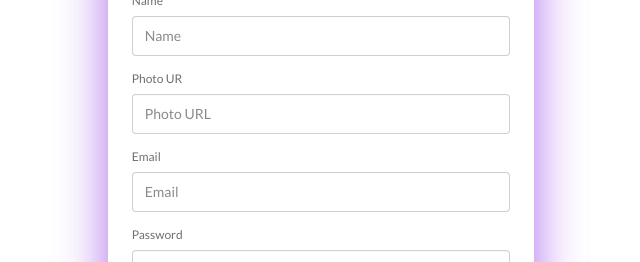
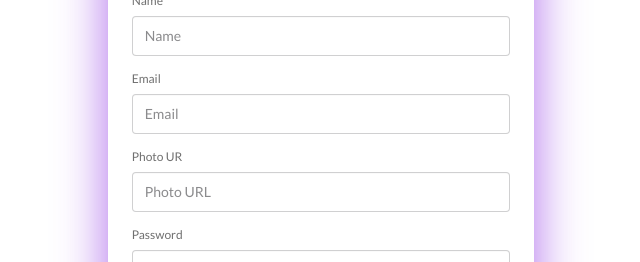
Before and after one commit to samin710/Recipe-Book-Client, a React (Vite) app: page /signUp in a window 1280 px wide. Shown: the part 201-463 px from the top of the page, without its empty margins (319-959 px from the left). Built offline with nearby package versions, Linux system fonts and the light colour scheme; no server answers.

Commit message:
signup page design done

```diff
--- a/src/pages/SignUp.jsx
+++ b/src/pages/SignUp.jsx
@@ -11,7 +11,7 @@ const SignUp = () => {
   const navigate = useNavigate();
 
   useEffect(() => {
-    document.title = "Recipe Book App | SignUp";
+    document.title = "Recipe Book App | signUp";
   }, []);
 
   const from = location.state?.from || "/";
@@ -125,20 +125,20 @@ const SignUp = () => {
               placeholder="Name"
               required
             />
+            <label className="label text-accent">Email</label>
+            <input
+              name="email"
+              type="email"
+              className="input focus:outline-none w-full focus:border-primary md:mb-2"
+              placeholder="Email"
+              required
+            />
             <label className="label text-accent">Photo UR</label>
             <input
               name="photo"
               type="text"
               className="input focus:outline-none w-full focus:border-primary md:mb-2"
               placeholder="Photo URL"
-              required
-            />
-            <label className="label text-accent">Email</label>
-            <input
-              name="email"
-              type="email"
-              className="input focus:outline-none w-full focus:border-primary md:mb-2"
-              placeholder="Email"
               required
             />
             <label className="label text-accent">Password</label>
@@ -175,7 +175,7 @@ const SignUp = () => {
               Already have an account?<span> </span>
               <Link
                 className="text-primary"
-                to={"/signin"}
+                to={"/signIn"}
                 state={{ from: location.state?.from }}
               >
                 SignIn
```
